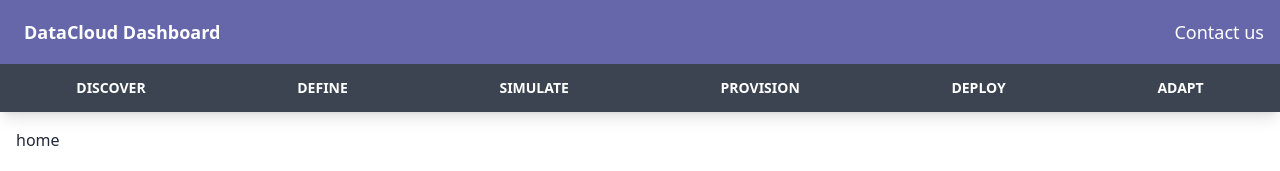
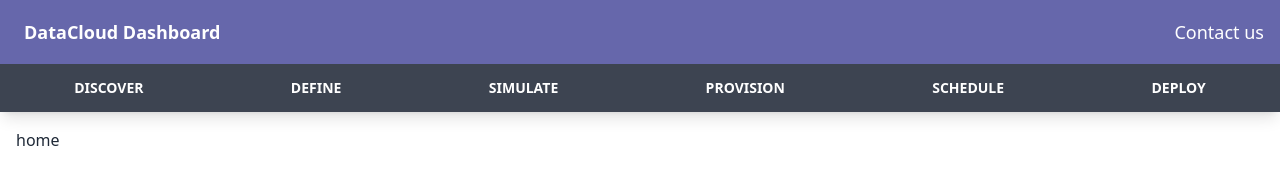
Before and after one commit to DataCloud-project/ALL-PIPE, a Vue app: page / in a window 1280 px wide. Shown: the top 171 px of the page. Built offline with nearby package versions, Linux system fonts and the light colour scheme.

Commit message:
feat: changed urls and tab names

```diff
--- a/src/components/StepsTabs.vue
+++ b/src/components/StepsTabs.vue
@@ -25,14 +25,14 @@
       </button>
     </div>
     <div class="btn grow flex border-0 rounded-none mr-0">
-      <div class="grow" @click="redirect('deploy')">Deploy</div>
-      <button class="mr-0" @click="openNewTab('deploy')">
+      <div class="grow" @click="redirect('schedule')">Schedule</div>
+      <button class="mr-0" @click="openNewTab('schedule')">
         <font-awesome-icon :icon="['fas', 'external-link']" />
       </button>
     </div>
     <div class="btn grow flex border-0 rounded-none mr-0">
-      <div class="grow" @click="redirect('adapt')">Adapt</div>
-      <button class="mr-0" @click="openNewTab('adapt')">
+      <div class="grow" @click="redirect('deploy')">Deploy</div>
+      <button class="mr-0" @click="openNewTab('deploy')">
         <font-awesome-icon :icon="['fas', 'external-link']" />
       </button>
     </div>
@@ -56,13 +56,13 @@
           window.open("https://simpipe.sct.sintef.no/");
           break;
         case "provision":
-          window.open("http://20.71.159.181:30000/");
+          window.open("https://rmarket.sintef.cloud/");
           break;
-        case "deploy":
-          window.open("https://datacloud-dep.euprojects.net/");
+        case "schedule":
+          window.open("http://194.182.187.139:5000/pipelines");
           break;
         default:
-          window.open("http://194.182.187.139:5000/pipelines");
+          window.open("https://datacloud-dep.euprojects.net/");
       }
     },
   },
--- a/src/main.ts
+++ b/src/main.ts
@@ -48,9 +48,9 @@
       component: () => import("./views/DeployView.vue"),
     },
     {
-      path: "/adapt",
-      name: "adapt",
-      component: () => import("./views/AdaptView.vue"),
+      path: "/schedule",
+      name: "schedule",
+      component: () => import("./views/ScheduleView.vue"),
     },
   ],
 });
```
Also changed, not shown: src/views/ScheduleView.vue (renamed from src/views/AdaptView.vue).
